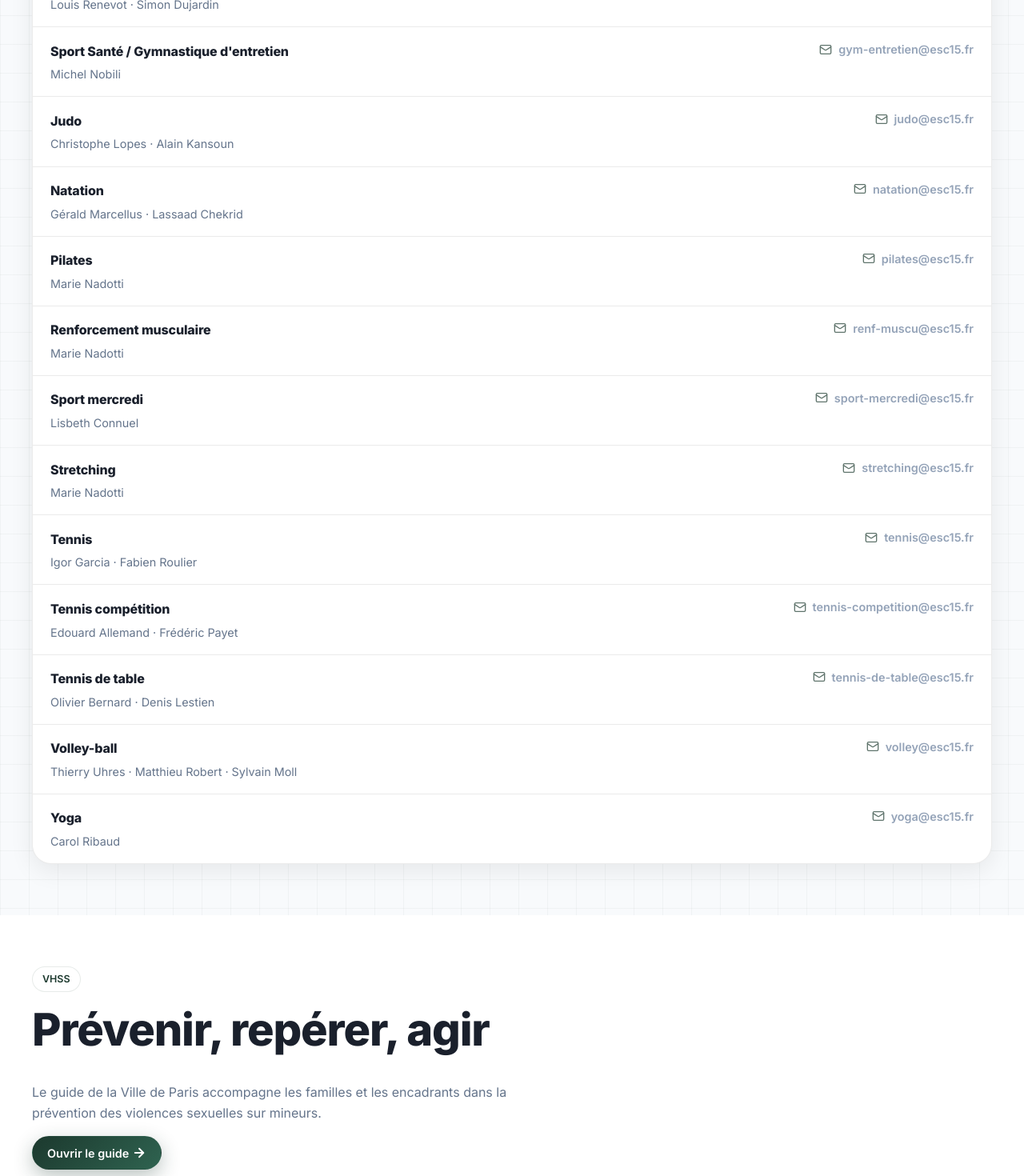
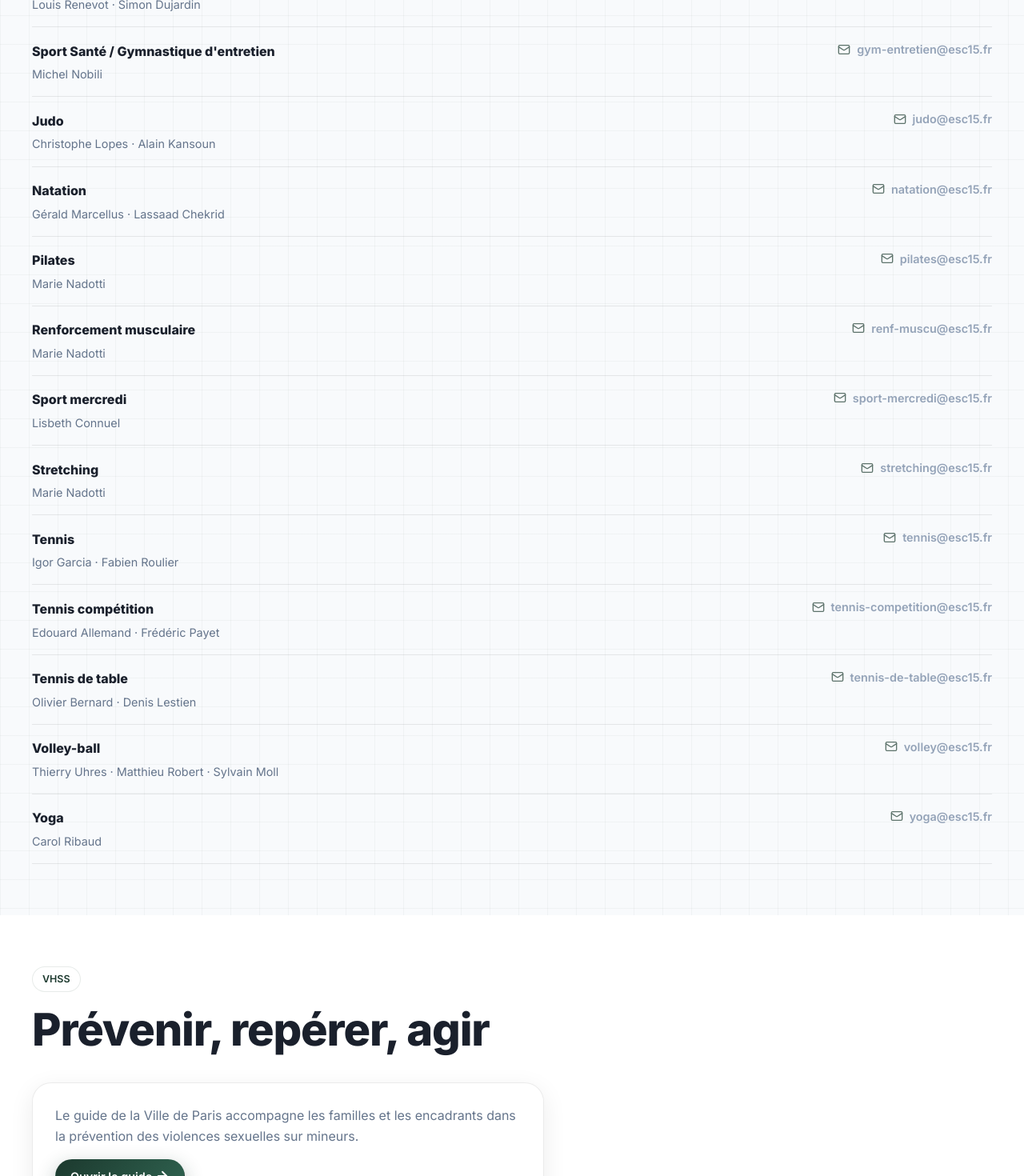
Before and after one commit to jeremiekunkela/escxv-site, a Next.js app: page /club in a window 1280 px wide. Shown: the part 3240-4710 px from the top of the page at 80% size. Built offline with nearby package versions, Linux system fonts and the light colour scheme.

Commit message:
refactor: affine les blocs d'information du club

```diff
--- a/src/app/club/page.module.css
+++ b/src/app/club/page.module.css
@@ -24,6 +24,11 @@
   display: grid;
   gap: var(--space-md);
   max-width: 640px;
+  border: 1px solid var(--color-border);
+  border-radius: var(--radius-lg);
+  background: var(--color-surface-raised);
+  padding: 28px;
+  box-shadow: var(--shadow-sm);
 }
 
 .text {
--- a/src/app/club/page.tsx
+++ b/src/app/club/page.tsx
@@ -69,7 +69,7 @@ export default function ClubPage() {
             <div className={styles.header}>
               <SectionTitle eyebrow="VHSS" title="Prévenir, repérer, agir" />
             </div>
-            <div className={styles.vhssBody}>
+            <div className={styles.vhssBody} data-reveal="zoom">
               <p className={styles.text}>
                 Le guide de la Ville de Paris accompagne les familles et les
                 encadrants dans la prévention des violences sexuelles sur mineurs.
@@ -94,11 +94,11 @@ export default function ClubPage() {
             <div className={styles.header}>
               <SectionTitle eyebrow="Installations" title="Les lieux de pratique" />
             </div>
-            <div className={styles.vhssBody}>
+            <div className={styles.vhssBody} data-reveal="zoom">
               <p className={styles.text}>
                 Les {installationCount} gymnases, stades et piscines du club
                 sont présentés sur leur propre page, avec les sports pratiqués
-                dans chacun de leurs espaces.
+                sur chaque site.
               </p>
               <Button href={routes.locations} className={styles.vhssButton}>
                 Voir les lieux de pratique
--- a/src/features/club/components/ClubGovernance/ClubGovernance.module.css
+++ b/src/features/club/components/ClubGovernance/ClubGovernance.module.css
@@ -73,26 +73,18 @@
   font-weight: var(--font-weight-semibold);
 }
 
-/* Comité directeur : annuaire en lignes, plus dense que des cartes */
 .committeeList {
   margin: 0;
   padding: 0;
   list-style: none;
-  border: 1px solid var(--color-border);
-  border-radius: var(--radius-lg);
-  background: var(--color-surface-raised);
-  box-shadow: var(--shadow-sm);
-  overflow: hidden;
+  border-top: 1px solid var(--color-border);
 }
 
 .committeeRow {
   display: grid;
   gap: 4px;
-  padding: 16px 22px;
-}
-
-.committeeRow + .committeeRow {
-  border-top: 1px solid var(--color-border);
+  padding: 16px 0;
+  border-bottom: 1px solid var(--color-border);
 }
 
 .rowHead {
@@ -108,7 +100,7 @@
   color: var(--color-text-primary);
   font-size: var(--font-size-md);
   font-weight: var(--font-weight-bold);
-  letter-spacing: -0.01em;
+  letter-spacing: 0;
 }
 
 .members {
```
